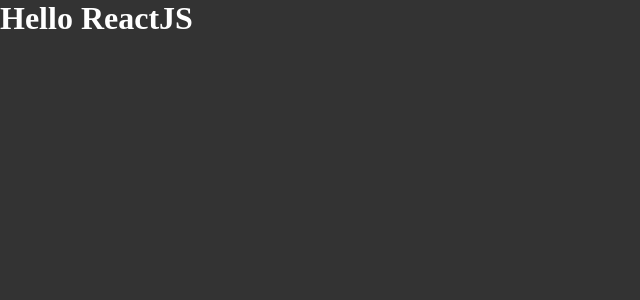
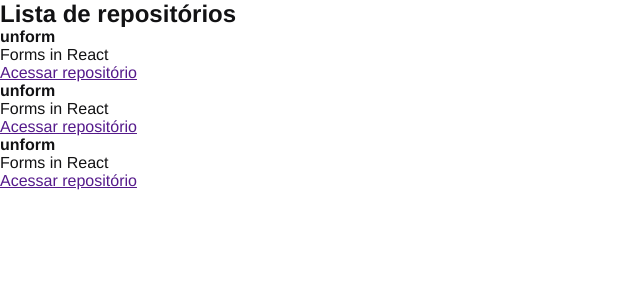
Before and after one commit to jvrviegas/github-explorer, a React app: page / in a window 1280 px wide. Shown: the top 300 px of the page, without its empty margins (0-640 px from the left). Built offline with nearby package versions, Linux system fonts and the light colour scheme.

Commit message:
feat(class): first component in react

```diff
--- a/src/App.jsx
+++ b/src/App.jsx
@@ -1,5 +1,7 @@
 import './styles/global.scss';
 
+import { RepositoryList } from './components/RepositoryList';
+
 export function App() {
-  return <h1>Hello ReactJS</h1>;
+  return <RepositoryList />;
 }
--- /dev/null
+++ b/src/components/RepositoryList.jsx
@@ -0,0 +1,28 @@
+export function RepositoryList() {
+  return (
+    <section className="repository-list">
+      <h1>Lista de repositórios</h1>
+
+      <ul>
+        <li>
+          <strong>unform</strong>
+          <p>Forms in React</p>
+
+          <a href="">Acessar repositório</a>
+        </li>
+        <li>
+          <strong>unform</strong>
+          <p>Forms in React</p>
+
+          <a href="">Acessar repositório</a>
+        </li>
+        <li>
+          <strong>unform</strong>
+          <p>Forms in React</p>
+
+          <a href="">Acessar repositório</a>
+        </li>
+      </ul>
+    </section>
+  )
+}
--- a/src/styles/global.scss
+++ b/src/styles/global.scss
@@ -5,7 +5,6 @@
 }
 
 body {
-  font: Arial, Helvetica, sans-serif;
-  background: #333;
-  color: #fff;
+  font: 16px "Helvetica Neue", Arial, sans-serif;
+  color: #121214;
 }
```
